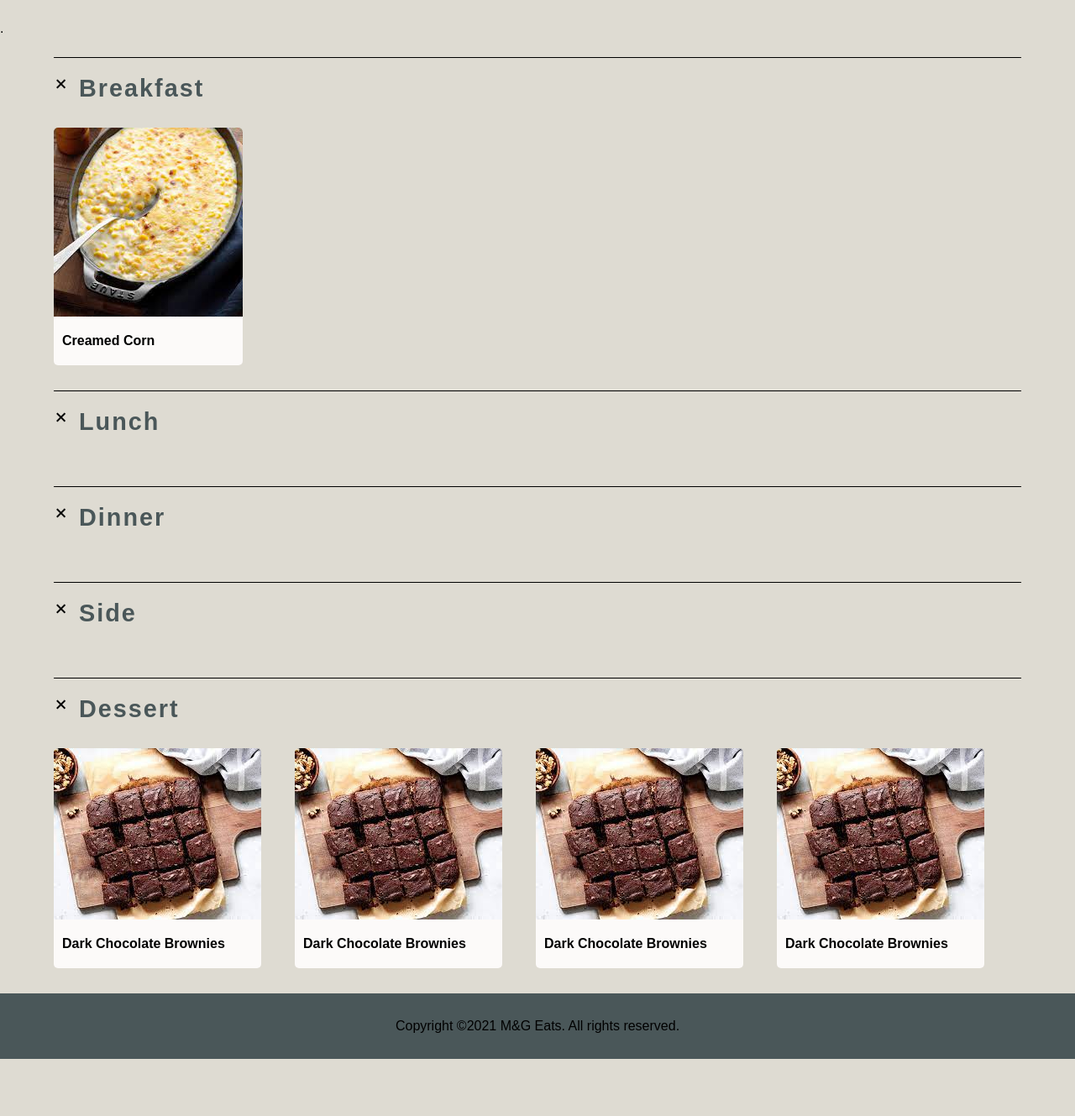
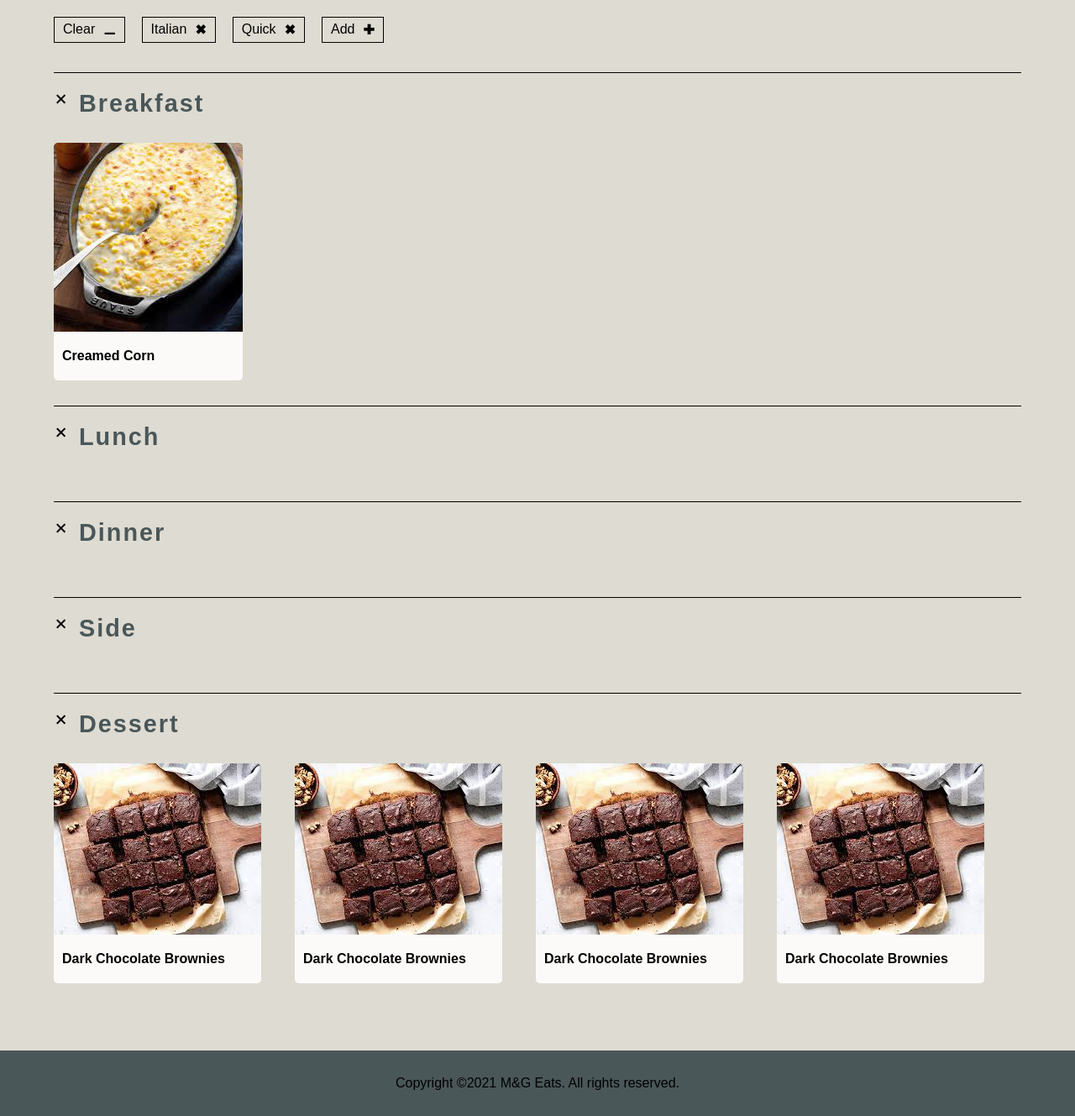
Before and after one commit to hashtagpoop/MG-Eats, a Python web app: template templates/recipes.html in a window 1280 px wide. Shown: the part 120-1449 px from the top of the page at 84% size. Before the commit the page ends 1381 px from the top, so only its background shows below. Run offline with Jinja, Linux system fonts and the light colour scheme; the template is opened without the code that fills it, so the values that code supplies are empty.

Commit message:
added recipe modal

```diff
--- /dev/null
+++ b/static/components/view_recipe_modal.js
@@ -0,0 +1,62 @@
+var RecipeModal = {
+
+    props: [
+        'notifications',
+        'active'
+    ],
+    data() {
+        return {
+        }
+    },
+    methods: {
+    },
+    template:   `
+
+    <div class="recipe-popout">
+        <div class="info_and_image_grid">
+        <div>
+            <h1 class="heading">Bacon Gouda Egg Sandwich</h1>
+
+            <div class="recipe-info" style="color: #F7E1D7;font-size: 1.1em;letter-spacing: 2px;line-height: 18px;margin-top:15px;">
+            <h3>Serves: 1</h3>
+            <h3>Total Time: 1h30m</h3>
+            </div>
+
+            <hr />
+
+            <div>
+            <h1 class="heading" style="font-size: 1.7em;">Ingredients</h1>
+            <ul class="ingredients-list">
+                <li>lorem ipsum</li>
+                <li>lorem ipsum</li>
+                <li>lorem ipsum</li>
+                <li>lorem ipsum</li>
+                <li>lorem ipsum</li>
+                <li>lorem ipsum</li>
+            </ul>
+            </div>
+
+            <hr style="height: .5px;"/>
+
+        </div>
+
+        <div>
+            <img src="https://bitezburger.com/static/gallery%20imgs/fries-close-up.jpg" />
+        </div>
+        </div>
+
+        <div class="directions">
+        <h1 class="heading" style="font-size: 2em;">Directions:</h1>
+        <ol>
+            <li>Lorem ipsum dolor sit amet, consectetur adipiscing elit</li>
+            <li>Nam pharetra mi eget mauris finibus, sollicitudin euismod magna faucibus mi eget mauris</li>
+            <li>Nulla port Nam pharetra mi eget mauris finibus, sollicitudin euismod magna</li>
+            <li>Lorem ipsum dolor sit amet, consectetur adipiscing elit</li>
+            <li>Nam pharetra mi eget mauris finibus, sollicitudin euismod magna faucibus mi eget mauris</li>
+        </ol>
+        </div>
+
+    </div>
+    `
+
+};
--- a/static/main.css
+++ b/static/main.css
@@ -83,8 +83,30 @@ body {
   transform: translateY(-2px);
 }
 
-.filter-container {
-  margin: 25px 0;
+.filter-list {
+  margin: 20px 0 35px 0;
+  padding-left: 0;
+  display: flex;
+  column-gap: 20px;
+}
+
+.filter-list .filter {
+  list-style-type: none;
+  border: 1px solid black;
+  padding: 5px 10px;
+  display: flex;
+  justify-content: space-between;
+}
+
+.filter-list .filter p {
+  margin: 0;
+  align-self: center;
+}
+
+.filter-list .filter-close {
+  margin-left: 10px;
+  cursor: pointer;
+  font-weight: bolder;
 }
 
 details summary {
@@ -186,10 +208,20 @@ details[open] summary ~ * {
   font-size: 1em;
 }
 
+.recipe-modal-backdrop {
+  position: fixed;
+  z-index: 2;
+  top: 0;
+  left: 0;
+  width: 100%;
+  height: 100%;
+  background-color: rgba(37, 37, 37, 0.753);
+}
+
 #recipeApp footer {
   background-color: var(--deepseagreen);
   margin: 0;
-  margin-top: 30px;
+  margin-top: 80px;
   padding: 30px;
   text-align: center;
 }
--- a/static/recipe-modal.css
+++ b/static/recipe-modal.css
@@ -1,6 +1,12 @@
 .recipe-popout {
   background-color: var(--deepseagreen);
   padding: 30px 50px;
+  position: fixed;
+  top: 50%;
+  left: 50%;
+  transform: translate(-50%, -50%);
+  width: 90%;
+  z-index: 999;
 }
 
 .recipe-popout .heading {
--- a/templates/recipes.html
+++ b/templates/recipes.html
@@ -66,8 +66,21 @@
 </header>
 
 <!-- ************************ FILTERS ************************ -->
-<section class="container filter-container">
-.
+<section class="container">
+  <ul class="filter-list">
+    <li class="filter">
+      <p class="filter-name">Clear</p>
+      <span class="filter-close">&#9866;</span>
+    </li>
+    <li v-for="filter in filters" class="filter">
+      <p class="filter-name">[[filter]]</p>
+      <span class="filter-close">&#10006;</span>
+    </li>
+    <li class="filter">
+      <p class="filter-name">Add</p>
+      <span class="filter-close">&#10010;</span>
+    </li>
+  </ul>
 </section>
 
 
@@ -80,7 +93,7 @@
       <summary>[[ mealType ]]</summary>
 
       <div class="recipe-type-items">
-        <div v-for="recipe in recipes" v-if="recipe.Type == mealType" class="recipe-item">
+        <div @click="showRecipe = true" v-for="recipe in recipes" v-if="recipe.Type == mealType" class="recipe-item">
           <div class="recipe-spotlight">
             <img :src=" '../static/assets/recipes/' + recipe.ImageName "/>
             <div class="hover-information">
@@ -96,6 +109,13 @@
     </details>
 
   </div>
+
+  <transition name="fade">
+    <div v-cloak>
+      <div v-if="showRecipe" @click="showRecipe = false" class="recipe-modal-backdrop"></div>
+      <RecipeModal v-if="showRecipe"></RecipeModal>
+    </div>
+  </transition>
 
 </section>
 
@@ -116,15 +136,19 @@ AOS.init();
     </div>
 
     <script src="https://cdn.jsdelivr.net/npm/vue@2.6.12/dist/vue.js"></script>
+    <script src="../static/components/view_recipe_modal.js"></script>
+    <!-- <script src="{{ url_for('static', filename='vue_table_git.js') }}"></script> -->
     <script>
       var app = new Vue({
         el: "#recipeApp",
         components: {
-          // agile: VueAgile,
+          recipemodal: RecipeModal,
         },
         delimiters: ["[[", "]]"],
         data: {
+          showRecipe: false,
           types: ["Breakfast", "Lunch", "Dinner", "Side", "Dessert"],
+          filters: ["Italian", "Quick"],
           recipes: [
             {
               Title: "Creamed Corn",
```
Also changed, not shown: static/components/tag_sidebar.js (added, +63 -0 lines), static/components/add_recipe_modal.js (renamed from static/components/recipe_modal.js).
